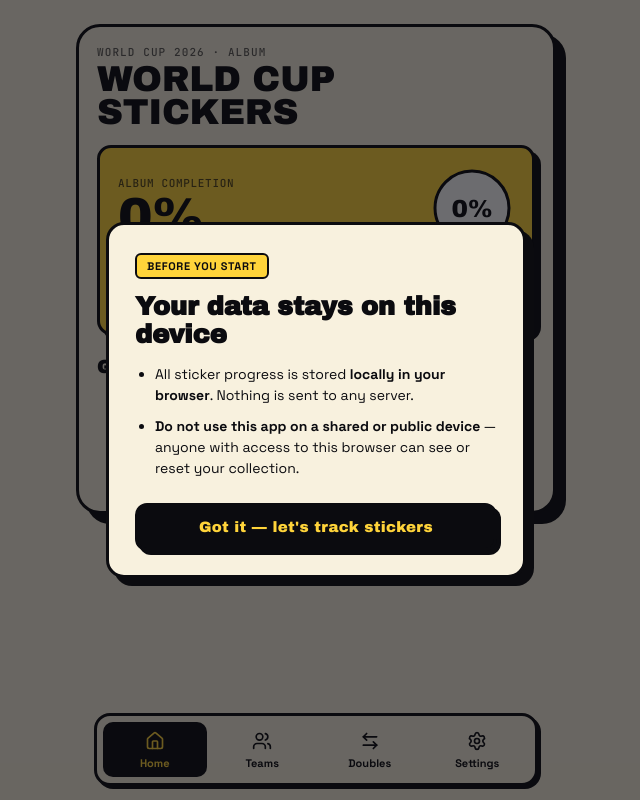
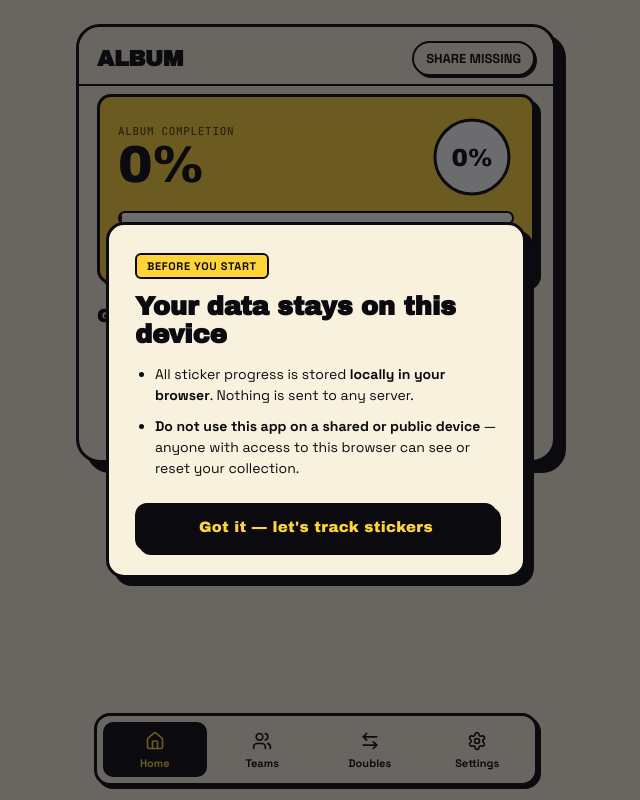
Before and after one commit to vitorpedeo/stickers-tracker, a React (Vite) app: page / in a window 1280 px wide. Shown: the whole page, without its empty margins (324-964 px from the left). Built offline with nearby package versions, Linux system fonts and the light colour scheme.

Commit message:
feat: add share missing button to dashboard

```diff
--- a/src/pages/DashboardPage.tsx
+++ b/src/pages/DashboardPage.tsx
@@ -4,6 +4,7 @@ import { repository } from '../data/repositorySingleton'
 import { buildTeamProgress, summarizeAlbum } from '../domain/progress'
 import type { TeamGroup } from '../domain/types'
 import { useInitializeSeed } from '../features/stickers/hooks'
+import { useShareMissing } from '../features/stickers/useShareMissing'
 
 const GROUPS: TeamGroup[] = ['A', 'B', 'C', 'D', 'E', 'F', 'G', 'H', 'I', 'J', 'K', 'L']
 const GROUP_COLORS = ['#FFD43A', '#8FE0B5', '#FFB7C7', '#4FB3FF']
@@ -54,6 +55,7 @@ function ProgressRing({
 export function DashboardPage() {
   const seedInit = useInitializeSeed()
   const navigate = useNavigate()
+  const { share, isLoading: shareLoading, copied } = useShareMissing()
 
   const { data } = useQuery({
     queryKey: ['dashboard-view'],
@@ -90,17 +92,17 @@ export function DashboardPage() {
 
   return (
     <>
-      {/* Header */}
-      <div style={{ padding: '18px 18px 8px' }}>
-        <div className="mono uc" style={{ fontSize: 11, opacity: 0.65, letterSpacing: '0.1em' }}>
-          WORLD CUP 2026 · ALBUM
-        </div>
-        <div
-          className="display"
-          style={{ fontSize: 36, marginTop: 4, lineHeight: 0.92 }}
+      {/* Top bar */}
+      <div className="sticky-bar">
+        <h1 style={{ flex: 1 }}>ALBUM</h1>
+        <button
+          type="button"
+          className="nb-chip"
+          onClick={share}
+          disabled={shareLoading}
         >
-          WORLD CUP<br />STICKERS
-        </div>
+          {copied ? 'COPIED!' : shareLoading ? 'LOADING...' : 'SHARE MISSING'}
+        </button>
       </div>
 
       {/* Progress hero card */}
```
